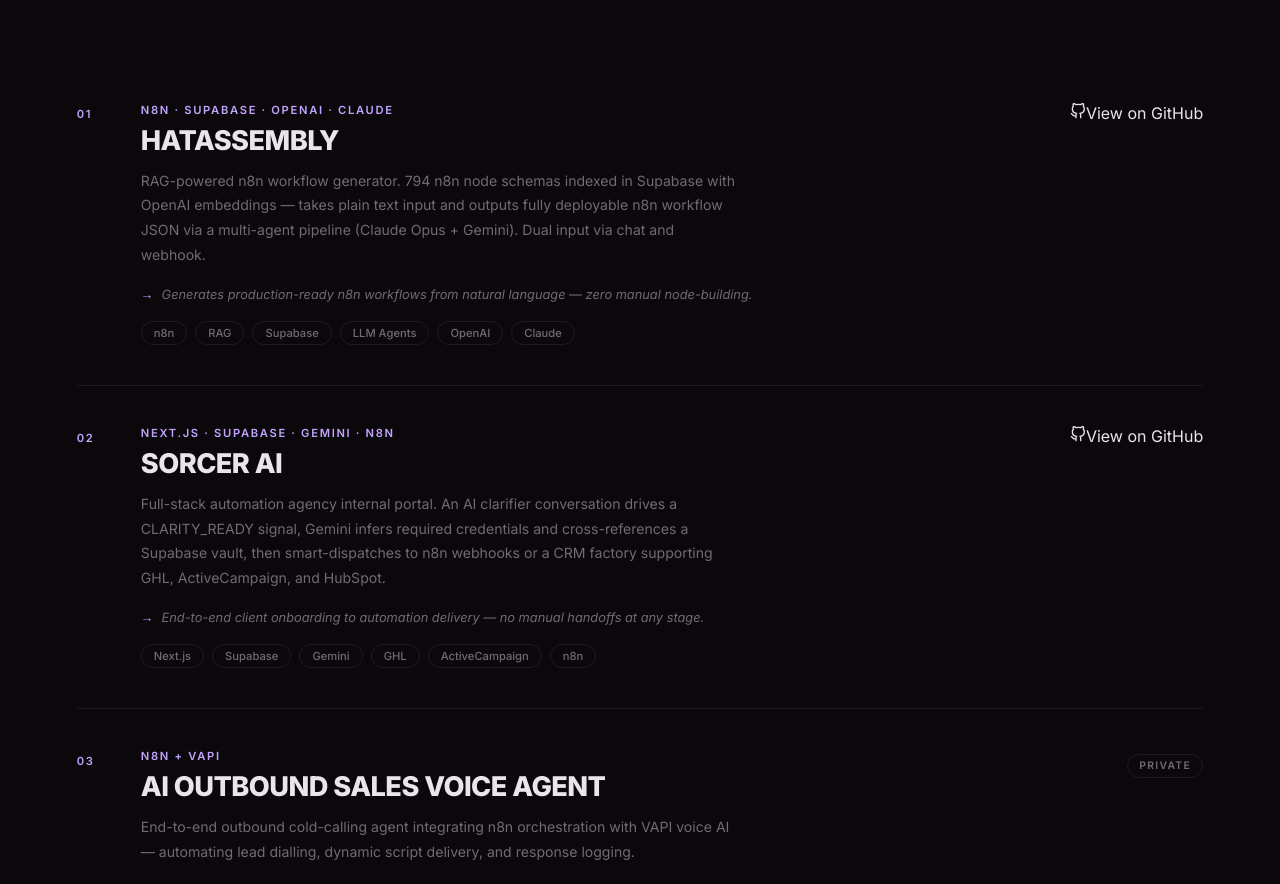
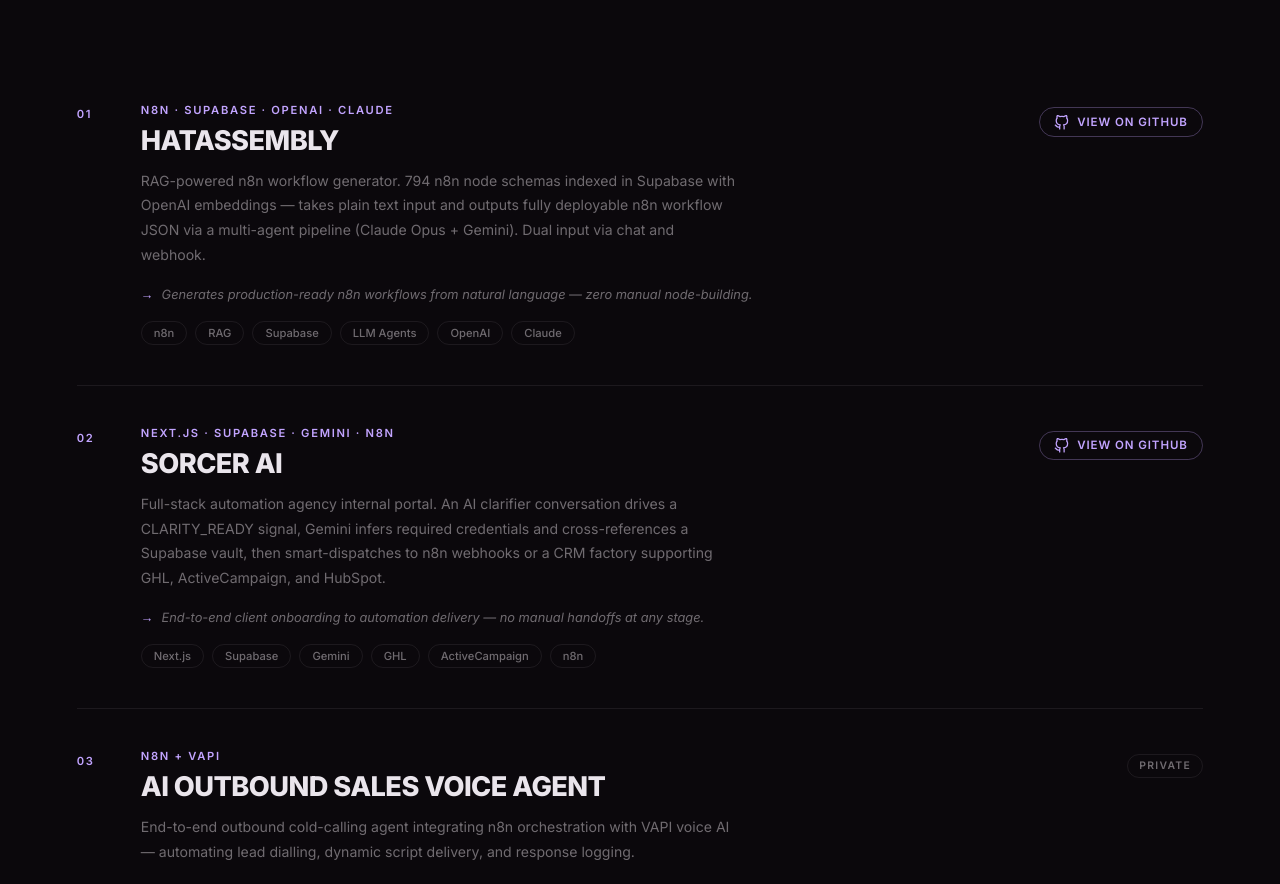
Before and after one commit to hatimtoor/portfolio, a React (Vite) app: page / in a window 1280 px wide. Shown: the part 3800-4684 px from the top of the page. Built offline with nearby package versions, Linux system fonts and the light colour scheme.

Commit message:
Updated Work.css

```diff
--- a/src/components/styles/Work.css
+++ b/src/components/styles/Work.css
@@ -121,6 +121,7 @@
   border-radius: 100px;
 }
 
+/* Private badge — unchanged */
 .work__item-label {
   font-size: 0.65rem;
   font-weight: 600;
@@ -135,12 +136,45 @@
   margin-top: 0.3rem;
 }
 
+/* GitHub button — open source projects */
+.work__item-github {
+  display: inline-flex;
+  align-items: center;
+  gap: 0.5rem;
+  font-size: 0.72rem;
+  font-weight: 600;
+  letter-spacing: 0.08em;
+  text-transform: uppercase;
+  color: var(--accent);
+  border: 1px solid rgba(194, 164, 255, 0.3);
+  padding: 0.4rem 0.9rem;
+  border-radius: 100px;
+  white-space: nowrap;
+  align-self: flex-start;
+  margin-top: 0.3rem;
+  transition: background 0.25s, border-color 0.25s, color 0.25s, transform 0.2s;
+  cursor: none;
+}
+
+.work__item-github svg {
+  font-size: 0.95rem;
+  flex-shrink: 0;
+}
+
+.work__item-github:hover {
+  background: var(--accent);
+  border-color: var(--accent);
+  color: var(--bg);
+  transform: translateY(-2px);
+}
+
 @media (max-width: 768px) {
   .work__item {
     grid-template-columns: auto 1fr;
   }
 
-  .work__item-label {
+  .work__item-label,
+  .work__item-github {
     display: none;
   }
 }
```
